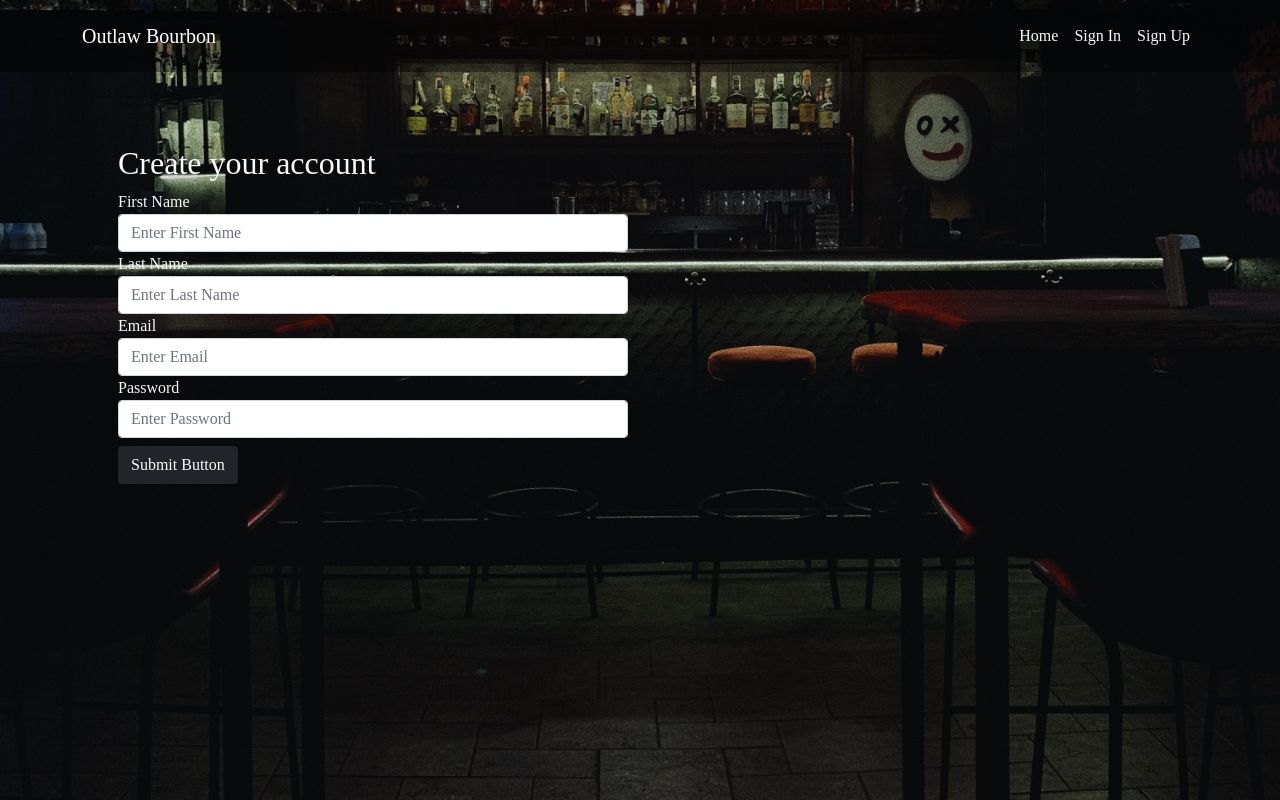
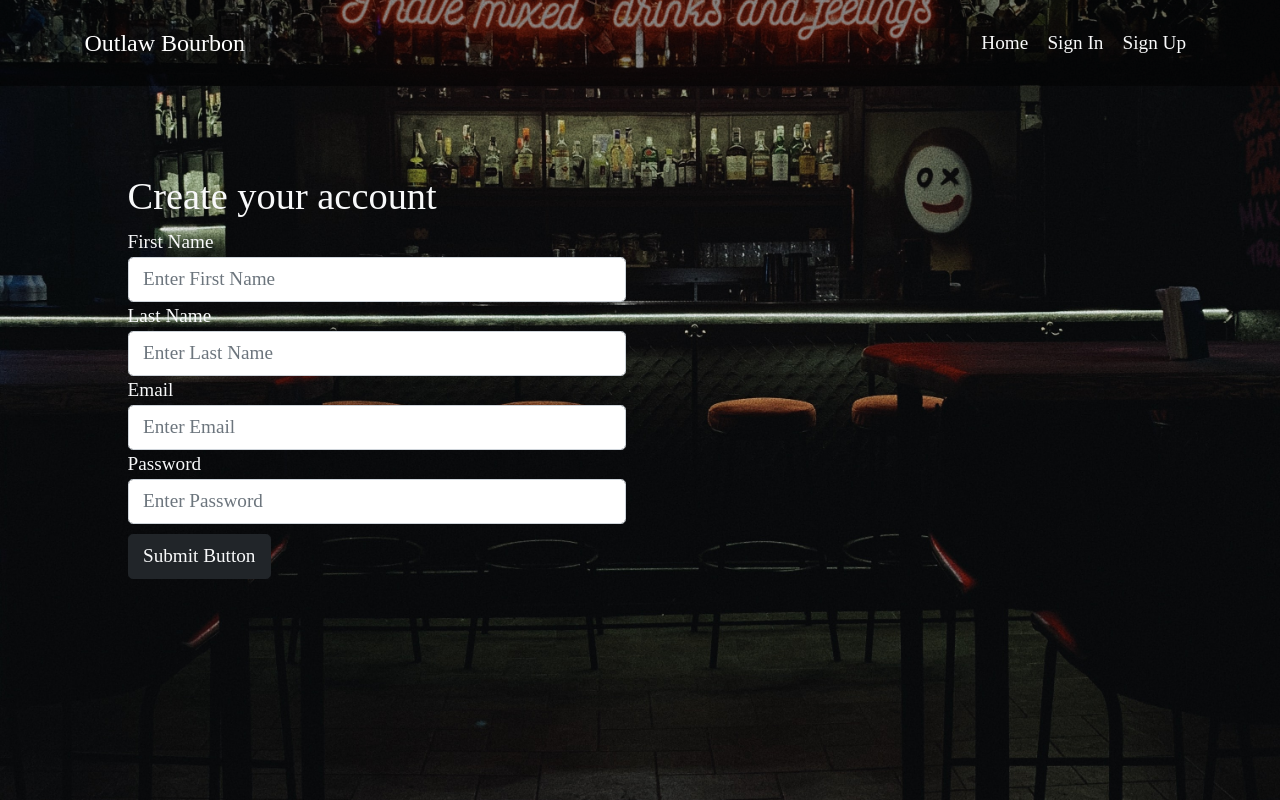
Before and after one commit to Schadre/FlaskWhiskey, a Flask app: page /signup in a window 1280 px wide. Run offline with Flask 2, Linux system fonts and the light colour scheme; some libraries are stand-ins or nearby versions.

Commit message:
final commit

```diff
--- a/app/authentication/auth_templates/signin.html
+++ b/app/authentication/auth_templates/signin.html
@@ -4,9 +4,11 @@
 <style>
     body {
         background-image: url('../static/images/Sign\ up.jpeg');
-        background-position: 50%;
-        background-repeat: no-repeat;
+        background-position: 100%;
+        background-repeat: repeat;
         background-size: cover;
+        margin: 0;
+        padding: 0;
     }
 </style>
 <main class="container p-5">
--- a/app/authentication/auth_templates/signup.html
+++ b/app/authentication/auth_templates/signup.html
@@ -4,9 +4,11 @@
 <style>
     body {
         background-image: url('../static/images/Sign\ up.jpeg');
-        background-position: 50%;
-        background-repeat: no-repeat;
+        background-position: 100%;
+        background-repeat: repeat;
         background-size: cover;
+        margin: 0;
+        padding: 0;
     }
 </style>
 <main class="container p-5">
--- a/app/site/site_templates/index.html
+++ b/app/site/site_templates/index.html
@@ -5,8 +5,10 @@
     body {
         background-image: url('../static/images/Ace\ Bourbon.jpeg');
         background-position: 100%;
-        background-repeat: no-repeat;
+        background-repeat: repeat;
         background-size: cover;
+        margin: 0;
+        padding: 0;
     }
 </style>
 <section class="p-5">
--- a/app/site/site_templates/profile.html
+++ b/app/site/site_templates/profile.html
@@ -7,6 +7,8 @@
         background-position: 100%;
         background-repeat: no-repeat;
         background-size: cover;
+        margin: 0;
+        padding: 0;
     }
 </style>
 <section class="text-center p-5">
--- a/app/static/styles.css
+++ b/app/static/styles.css
@@ -21,3 +21,19 @@ a {
     flex-direction: row;
     align-content: center;
 }
+
+@media (max-width: 300px) {
+    html { font-size: 70%; }
+}
+
+@media (min-width: 500px) {
+    html { font-size: 80%; }
+}
+
+@media (min-width: 700px) {
+    html { font-size: 100%; }
+}
+
+@media (min-width: 1200px) {
+    html { font-size: 120%; }
+}
```
